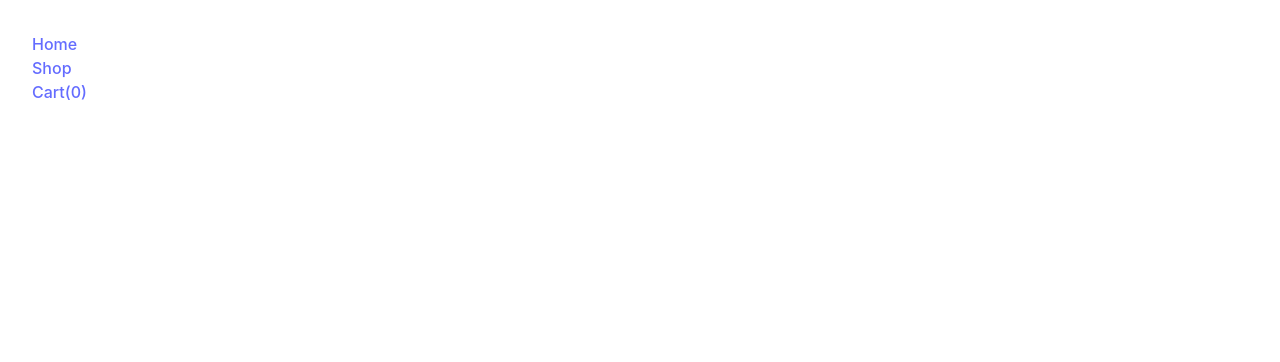
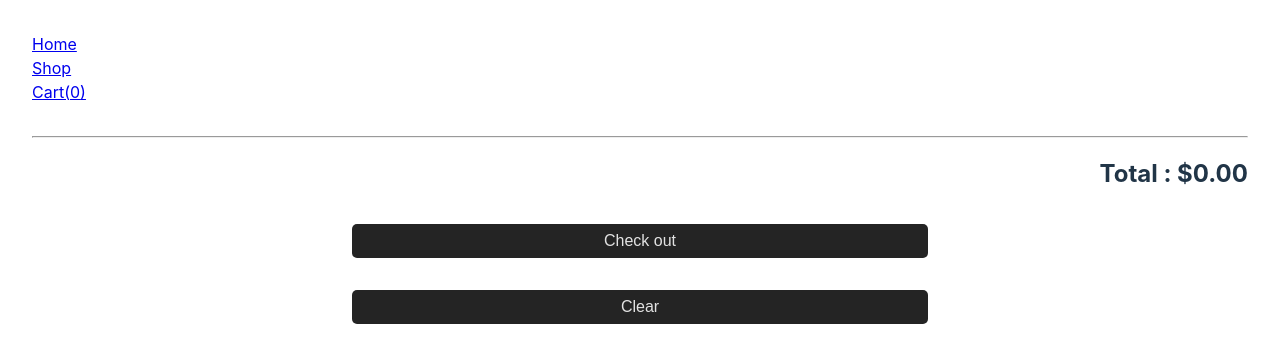
Before and after one commit to Averageasd/OnlineStore, a React (Vite) app: page /cart in a window 1280 px wide. Shown: the top 362 px of the page. Built offline with nearby package versions, Linux system fonts and the light colour scheme.

Commit message:
updated planning doc. Can modify items qty and delete cart.

```diff
--- a/src/App.css
+++ b/src/App.css
@@ -2,6 +2,10 @@
     max-width: 1280px;
     padding: 2rem;
     margin: 0 auto;
+    --primary-background-color: #242424;
+    --primary-color: rgba(255, 255, 255, 0.87);
+    color: #213547;
+    background-color: #ffffff;
 }
 
 * {
@@ -10,43 +14,6 @@
     padding: 0;
 }
 
-.logo {
-    height: 6em;
-    padding: 1.5em;
-    will-change: filter;
-    transition: filter 300ms;
-}
-
-.logo:hover {
-    filter: drop-shadow(0 0 2em #646cffaa);
-}
-
-.logo.react:hover {
-    filter: drop-shadow(0 0 2em #61dafbaa);
-}
-
-@keyframes logo-spin {
-    from {
-        transform: rotate(0deg);
-    }
-    to {
-        transform: rotate(360deg);
-    }
-}
-
-@media (prefers-reduced-motion: no-preference) {
-    a:nth-of-type(2) .logo {
-        animation: logo-spin infinite 20s linear;
-    }
-}
-
-.card {
-    padding: 2em;
-}
-
-.read-the-docs {
-    color: #888;
-}
 
 ul {
     list-style: none;
@@ -55,9 +22,20 @@ ul {
 
 .item {
     border-radius: 5px;
-    padding: 0;
+    padding: 1.5em;
     margin: 2em auto;
     box-shadow: rgba(149, 157, 165, 0.2) 0px 8px 24px;
+}
+
+button {
+    background-color: var(--primary-background-color);
+    color: var(--primary-color);
+    display: block;
+    border: none;
+    outline: none;
+    cursor: pointer;
+    border-radius: 5px;
+    margin: 0 auto;
 }
 
 
@@ -123,6 +101,25 @@ ul {
 }
 
 .add-item-btn {
-    background-color: #242424;
-    color: rgba(255, 255, 255, 0.87);
+    padding: 0.5em 2em;
+    min-width: 150px;
+    cursor: pointer;
 }
+
+.divider {
+    margin-top: 2em;
+}
+
+.total {
+    text-align: right;
+    font-weight: bold;
+    font-size: 1.5rem;
+    margin-top: 0.75em;
+}
+
+.clear-cart-btn, .checkout-btn{
+    width: min(90%,576px);
+    font-size: 1rem;
+    padding: 0.5em;
+    margin-top: 2em;
+}
--- a/src/components/Cart.jsx
+++ b/src/components/Cart.jsx
@@ -1,17 +1,52 @@
 export function Cart({cart, setCart}) {
 
-    function increaseItemQty(id){
-        setCart(cart.map((item) =>{
-            if (item.id === id){
-                if (item.qty === 5){
+    function increaseItemQty(id) {
+        setCart(cart.map((item) => {
+            if (item.id === id) {
+                if (item.qty === 5) {
                     return {...item};
                 }
                 const updatedQty = item.qty + 1;
-                return {...item, qty : updatedQty, price : updatedQty * item.price}
+                return {...item, qty: updatedQty}
             }
             return item;
         }));
     }
+
+    function decreaseItemQty(id){
+        const item = cart.find(item => item.id === id);
+        if (item.qty === 1){
+            setCart(cart.filter(item => item.id!==id));
+            return;
+        }
+        setCart(cart.map((item) => {
+            if (item.id === id) {
+                const updatedQty = item.qty - 1;
+                return {...item, qty: updatedQty}
+            }
+            return item;
+        }));
+    }
+
+    function getPriceWithQty(id){
+        const item = cart.find(item => item.id === id);
+        return item.price * item.qty;
+    }
+
+    function getItemPrice(cart){
+        let price = 0;
+        for (const item of cart){
+            price += getPriceWithQty(item.id);
+        }
+        return price;
+    }
+
+    function clearCart(cart){
+        setCart([]);
+    }
+
+    const total = getItemPrice(cart);
+
     return (
         <>
             <ul className="cart-items">
@@ -20,17 +55,22 @@ export function Cart({cart, setCart}) {
                         <li className="cart-item" key={item.id}>
                             <img className="cart-item-img" src={item.image} alt="cart-item"/>
                             <div className="cart-item-edit">
-                                <button className="plus-qty" onClick={() => increaseItemQty(item.id)}><span className="plus-symbol">+</span></button>
-                                <input id="item-qty" type="number" name="item-qty" readOnly={true} value={item.qty} min={1}
+                                <button className="plus-qty" onClick={() => increaseItemQty(item.id)}><span
+                                    className="plus-symbol">+</span></button>
+                                <input id="item-qty" type="number" name="item-quantity" readOnly={true} value={item.qty}
+                                       min={1}
                                        max={15} step={1}/>
-                                <button className="minus-qty"><span className="minus-symbol">-</span></button>
+                                <button className="minus-qty" onClick={() => decreaseItemQty(item.id)}><span className="minus-symbol">-</span></button>
                             </div>
-                            <p className="cart-item-price">${item.price}</p>
-
+                            <p className="cart-item-price">${getPriceWithQty(item.id)}</p>
                         </li>
                     )
                 })}
             </ul>
+            <hr className="divider"/>
+            <p className="total">Total : ${total.toFixed(2)}</p>
+            <button className="checkout-btn">Check out</button>
+            <button className="clear-cart-btn" onClick={clearCart}>Clear</button>
         </>
     )
 }
--- a/src/components/Products.jsx
+++ b/src/components/Products.jsx
@@ -22,6 +22,10 @@ export function Products({cart, setCart}) {
         }
     }
 
+    function removeItemFromCart(id){
+        setCart(cart.filter(item => item.id !==id));
+    }
+
     return (
         <>
             <h1>Product</h1>
@@ -34,8 +38,8 @@ export function Products({cart, setCart}) {
                                 <p className="item-title">{item.title}</p>
                                 <p className="item-price">{item.price.toFixed(2)}</p>
                                 {cart.some(cartItem => cartItem.id === item.id) ?
-                                    <button onClick={() => addItemToCart(item.id)}>remove from cart</button> :
-                                    <button onClick={() => addItemToCart(item.id)}>add to cart</button>}
+                                    <button className="add-item-btn" onClick={() => removeItemFromCart(item.id)}>remove from cart</button> :
+                                    <button className="add-item-btn" onClick={() => addItemToCart(item.id)}>add to cart</button>}
                             </li>
                         )
                     })
--- a/src/index.css
+++ b/src/index.css
@@ -2,24 +2,11 @@
   font-family: Inter, system-ui, Avenir, Helvetica, Arial, sans-serif;
   line-height: 1.5;
   font-weight: 400;
-
   color-scheme: light dark;
-  color: rgba(255, 255, 255, 0.87);
-  background-color: #242424;
-
   font-synthesis: none;
   text-rendering: optimizeLegibility;
   -webkit-font-smoothing: antialiased;
   -moz-osx-font-smoothing: grayscale;
-}
-
-a {
-  font-weight: 500;
-  color: #646cff;
-  text-decoration: inherit;
-}
-a:hover {
-  color: #535bf2;
 }
 
 body {
@@ -31,35 +18,3 @@ h1 {
   font-size: 3.2em;
   line-height: 1.1;
 }
-
-button {
-  border-radius: 8px;
-  border: 1px solid transparent;
-  padding: 0.6em 1.2em;
-  font-size: 1em;
-  font-weight: 500;
-  font-family: inherit;
-  background-color: #1a1a1a;
-  cursor: pointer;
-  transition: border-color 0.25s;
-}
-button:hover {
-  border-color: #646cff;
-}
-button:focus,
-button:focus-visible {
-  outline: 4px auto -webkit-focus-ring-color;
-}
-
-@media (prefers-color-scheme: light) {
-  :root {
-    color: #213547;
-    background-color: #ffffff;
-  }
-  a:hover {
-    color: #747bff;
-  }
-  button {
-    background-color: #f9f9f9;
-  }
-}
```
Also changed, not shown: src/planning/project-plan.md (+6 -2 lines).
